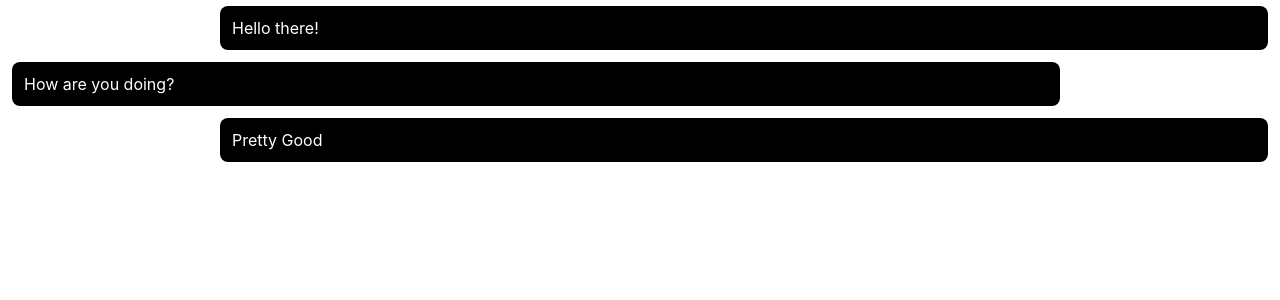
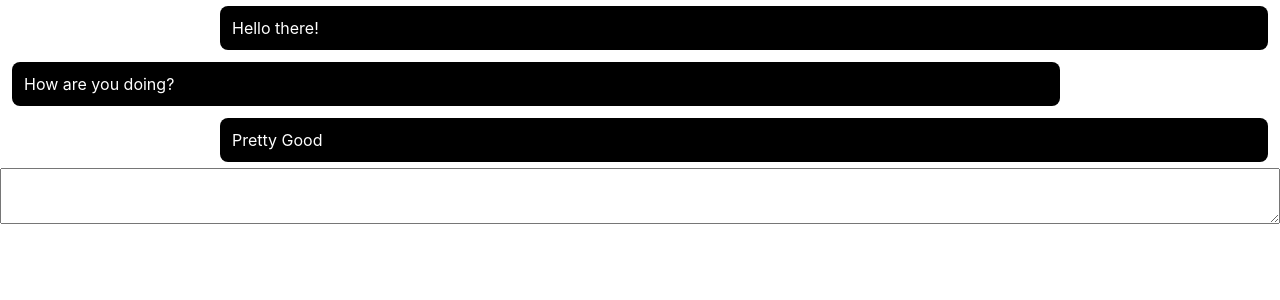
Before and after one commit to Max12345-ally/Whatsup, a React (Create React App) app: page / in a window 1280 px wide. Shown: the top 300 px of the page. Built offline with nearby package versions, Linux system fonts and the light colour scheme.

Commit message:
Input component

```diff
--- a/src/App.js
+++ b/src/App.js
@@ -1,16 +1,16 @@
-import React, { useState } from 'react';
-import { Message } from './Message';
+import React, {useState} from 'react';
+import {Message} from './Message';
+import {Input} from './Input';
 
 const initialMessages = [
-  { id: 1, content: 'Hello there!', from: 'me' },
-  { id: 2, content: 'How are you doing?', from: 'Steven' },
-  { id: 3, content: 'Pretty Good', from: 'me' },
+  {id: 1, content: 'Hello there!', from: 'me'},
+  {id: 2, content: 'How are you doing?', from: 'Steven'},
+  {id: 3, content: 'Pretty Good', from: 'me'},
 ];
 
 export const App = () => {
   let [messages, setMessages] = useState(initialMessages);
   let [currentMessage, setCurrentMessage] = useState('');
-
 
   return (
     <div style={styles.wrapper}>
@@ -19,6 +19,17 @@ export const App = () => {
           <Message key={message.id} message={message} />
         ))}
       </div>
+      <Input
+        value={currentMessage}
+        onChange={(content) => setCurrentMessage(content)}
+        onEnter={(content) => {
+          setCurrentMessage('');
+          setMessages([
+            ...messages,
+            {id: messages.length + 1, content, from: 'me'},
+          ]);
+        }}
+      />
     </div>
   );
 };
--- /dev/null
+++ b/src/Input.js
@@ -0,0 +1,12 @@
+import React from 'react';
+
+export const Input = ({value, onChange, onEnter}) => {
+  return (
+    <textarea
+      style={{padding: 12}}
+      value={value}
+      onChange={(e) => onChange(e.target.value)}
+      onKeyUp={(e) => (e.keyCode === 13 ? onEnter(e.target.value) : null)}
+    />
+  );
+};
```
